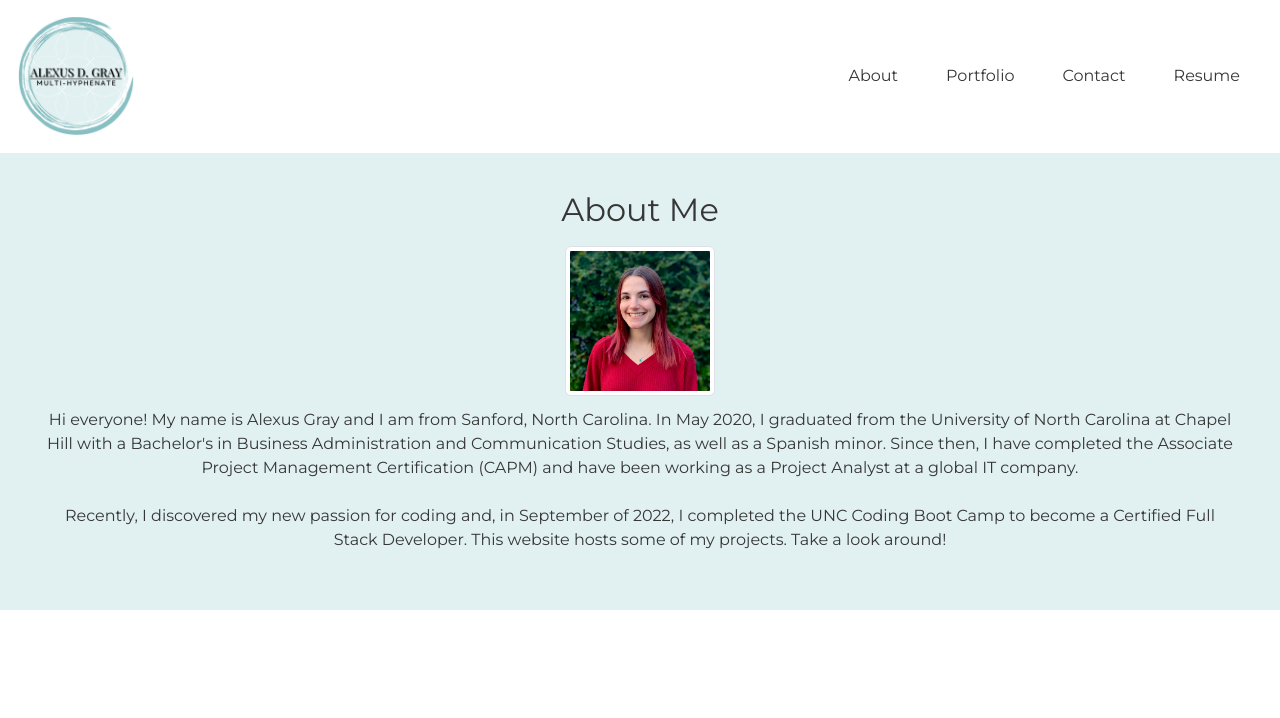
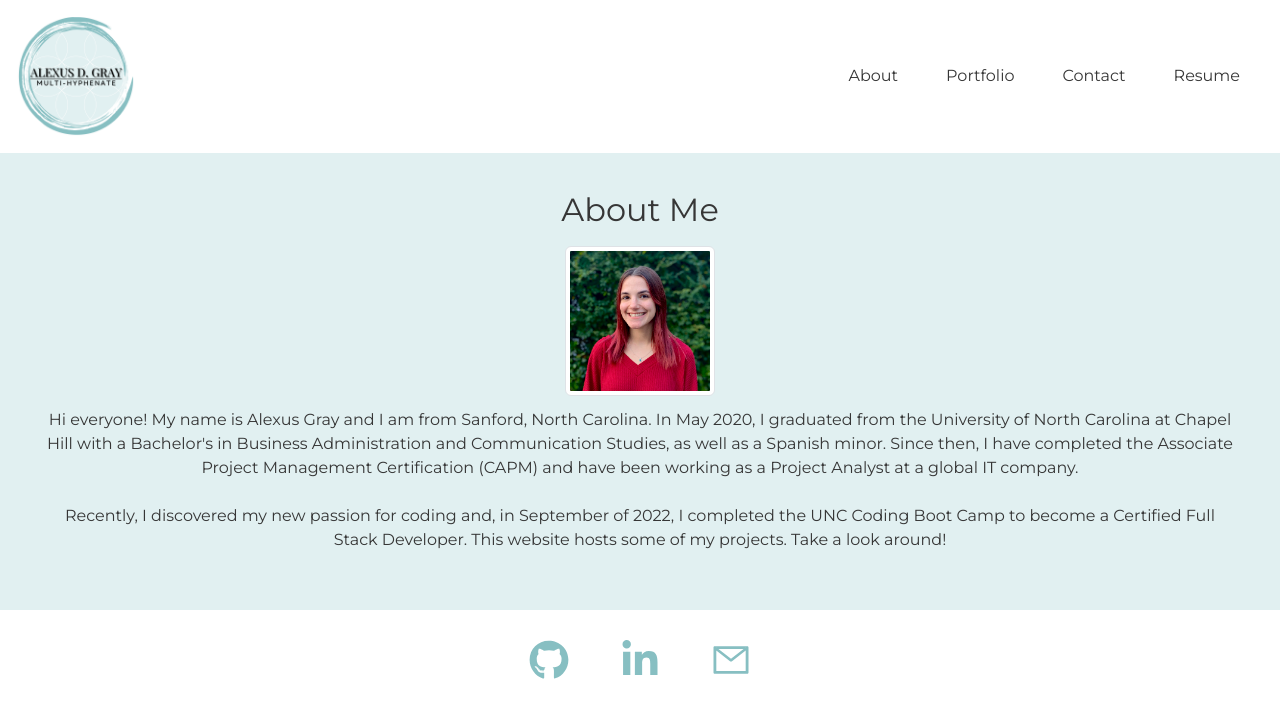
Before and after one commit to grayad/my-portfolio, a React (Create React App) app: page / in a window 1280 px wide. Shown: the top 718 px of the page. Built offline with nearby package versions, Linux system fonts and the light colour scheme.

Commit message:
update footer icon colors

```diff
--- a/src/components/Footer/index.js
+++ b/src/components/Footer/index.js
@@ -6,13 +6,13 @@ function Footer() {
   return (
     <footer className="d-flex align-items-center justify-content-center p-1">
       <a href="https://github.com/grayad/" class='icon'>
-        <FaGithub size={40} color='white' class='faIcon'></FaGithub>
+        <FaGithub size={40} color='#87BFC2' class='faIcon'></FaGithub>
       </a>
       <a href="https://www.linkedin.com/in/alexus-lexi-gray-capm-151434179/" class='icon'>
-        <FaLinkedinIn size={40} color='white'></FaLinkedinIn>
+        <FaLinkedinIn size={40} color='#87BFC2'></FaLinkedinIn>
       </a>
       <a href="mailto: alexus_gray@alumni.unc.edu" class='icon'>
-        <AiOutlineMail size={40} color='white'></AiOutlineMail>
+        <AiOutlineMail size={40} color='#87BFC2'></AiOutlineMail>
       </a>
     </footer>
   );
```
Also changed, not shown: 2 other files (tests, documents, lock files or other folders).
